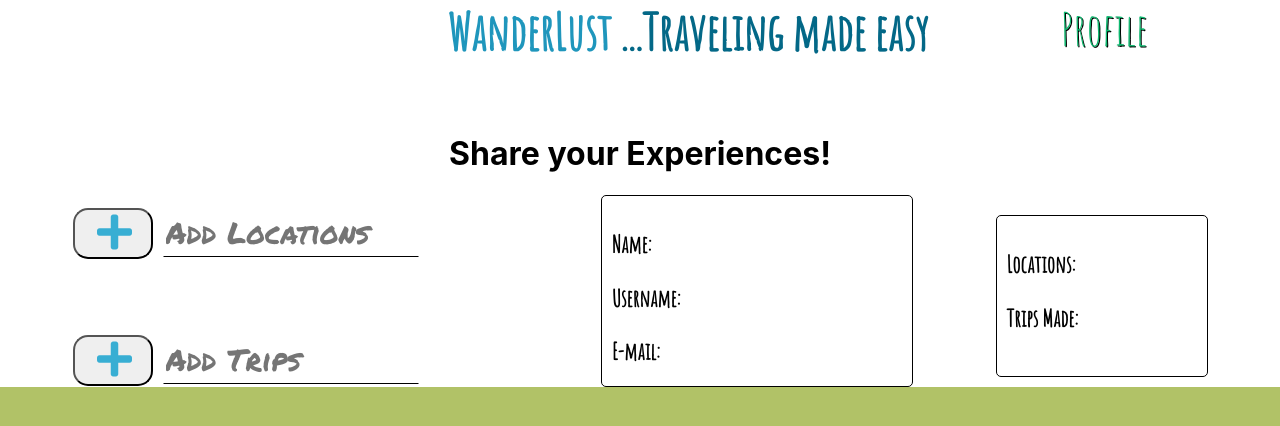
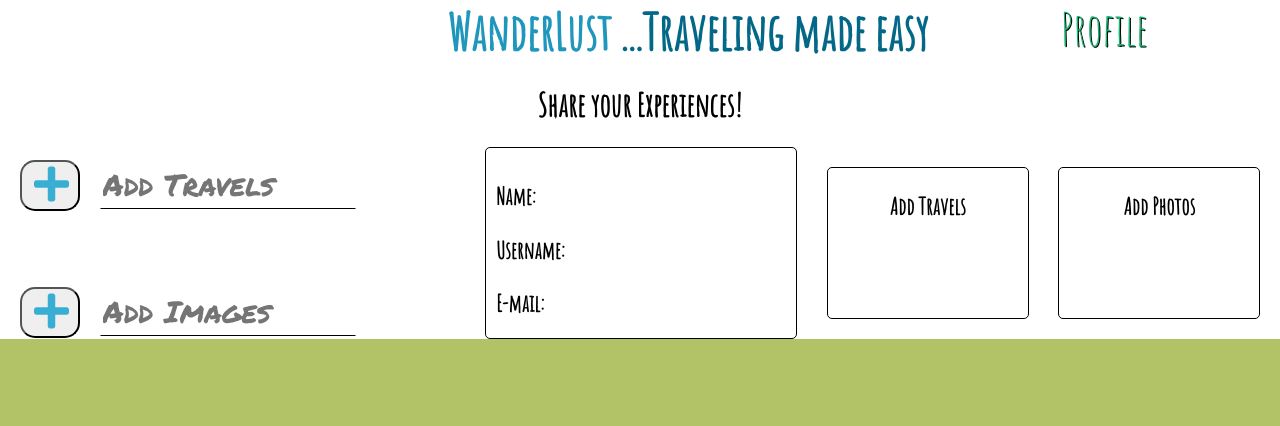
Before and after one commit to wanderlust-bw/wanderlust-FE-Manju, a React (Create React App) app in the folder wanderlust/: page /Experiences in a window 1280 px wide. Shown: the top 426 px of the page. Built offline with nearby package versions, Linux system fonts and the light colour scheme; a web font is replaced by a local one.

Commit message:
experience functions and renders in form

```diff
--- a/wanderlust/src/Component/Experiences.css
+++ b/wanderlust/src/Component/Experiences.css
@@ -15,6 +15,11 @@
     text-shadow: 1px 1px black;
 }
 
+.share-text h1 {
+    font-family: 'Amatic SC', cursive;
+
+}
+
 .exp-form-section {
     margin-top: 10px;
 
@@ -26,6 +31,7 @@
     font-family: 'Amatic SC', cursive;
     margin-left: 315px;
     margin-top: 0;
+    margin-bottom: 0;
 }
 
 .exp-title-text span {
@@ -52,11 +58,11 @@
 
 .top-section button {
     font-size: 40px;
-    margin-right: 10px;
+    margin-right: 20px;
     margin-top: 3px;
     padding-left: 10px;
     border-radius: 15px;
-    width: 80px;
+    width: 60px;
 }
 
 .locations::placeholder {
@@ -104,12 +110,11 @@
     border: 1px solid black;
     width: 200px;
     height: 150px;
-    text-align: start;
-    padding-left: 10px;
-    padding-top: 10px;
+    text-align: center;
     font-family: 'Amatic SC', cursive;
     margin-left: 10px;
     border-radius: 5px;
     font-size: 20px;
     margin-top: 20px;
+    font-weight: bolder;
 }
--- a/wanderlust/src/Component/Experiences.js
+++ b/wanderlust/src/Component/Experiences.js
@@ -6,8 +6,10 @@ class Experiences extends React.Component {
     constructor(props) {
     super(props);
     this.state = {
-     locations: '',
-     addTrips: ''
+     location: '',
+     locationsBox: [],
+     trip: '',
+     addTripsBox: []
     }
     }
 
@@ -18,19 +20,26 @@ class Experiences extends React.Component {
 
     handleSubmit = e => {
         e.preventDefault();
-        console.log('hi')
+        // console.log('hi')
         console.log(this.state)
     }
 
-    // locationHandler = e => {
-    //     this.props.locationHandler(this.state.locations)
-    //     console.log('im here')
-    //     console.log(this.state)
-    // }
+    addLocation = e => {
+        e.preventDefault();
+        console.log(e.target.value)
+        this.setState({
+        locationsBox: [ ...this.state.locationsBox , this.state.location]
+        })
+        console.log("hi " , this.state)
+    }
 
-    // tripHandler = e => {
-    //     this.props.tripHandler(this.state.trips)
-    // }
+    addTrips = e => {
+        e.preventDefault();
+        console.log(e.target.value)
+        this.setState({
+        addTripsBox: [ ...this.state.addTripsBox , this.state.trip]
+        })
+    }
 
     render() {
         return(
@@ -58,12 +67,12 @@ class Experiences extends React.Component {
                   <form onSubmit={this.handleSubmit} className='exp-form-section'>
                   <div className='location-section'>
                       <div>
-                        <button type='submit'><i className="fas fa-plus"></i></button>
+                        <button onClick={this.addLocation} type='submit'><i className="fas fa-plus"></i></button>
                       </div>
                       <div>
                         <input
                         className='locations'
-                        placeholder='Add Locations'
+                        placeholder='Add Travels'
                         name='location'
                         value={this.state.name}
                         onChange={this.handleChange}>
@@ -72,12 +81,12 @@ class Experiences extends React.Component {
                   </div>
                   <div className='trips-section'>
                       <div>
-                         <button type='submit'><i className="fas fa-plus"></i></button>
+                         <button onClick={this.addTrips} type='submit'><i className="fas fa-plus"></i></button>
                       </div>
                       <div>
                         <input
                         className='trips'
-                        placeholder='Add Trips'
+                        placeholder='Add Images'
                         name='trip'
                         value={this.state.name}
                         onChange={this.handleChange}>
@@ -94,10 +103,14 @@ class Experiences extends React.Component {
                     <h3>E-mail:</h3>
                   </div>
 
-                 <div className='saved-inputs'>
-                    <h3>Locations:</h3>
-                    <h3>Trips Made:</h3>
-                  </div>
+                 <form locationsBox={this.locationsBox} handleChange={this.handleChange} className='saved-inputs'>
+                    <h3>Add Travels</h3>
+                    <p>{this.state.locationsBox}</p>
+                  </form>
+
+                  <form addTripsBox={this.addTripsBox} handleChange={this.handleChange} className='saved-inputs'>
+                  <h3>Add Photos</h3><p>{this.state.addTripsBox}</p>
+                  </form>
 
             </div> {/* top-section end */}
 
```
